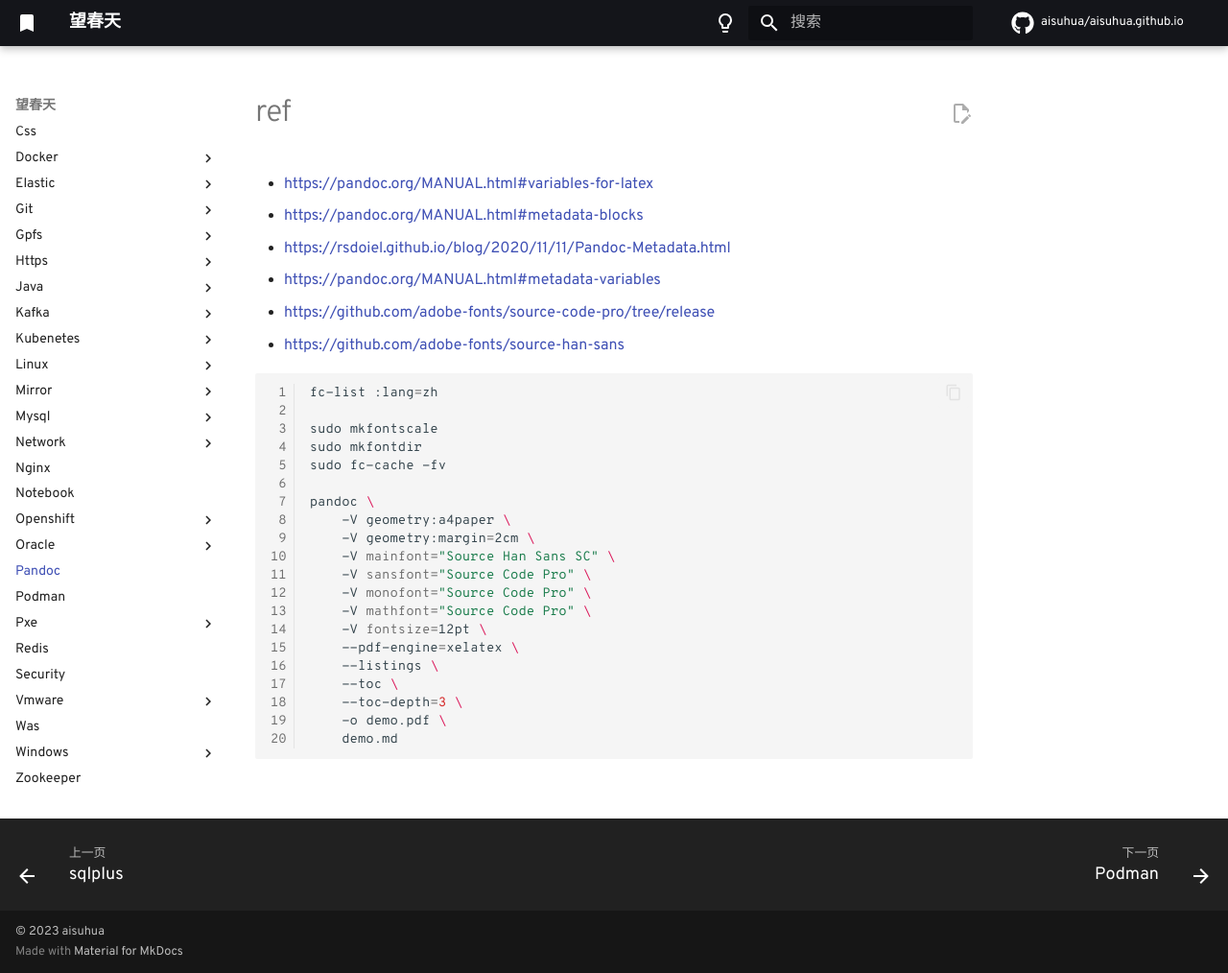
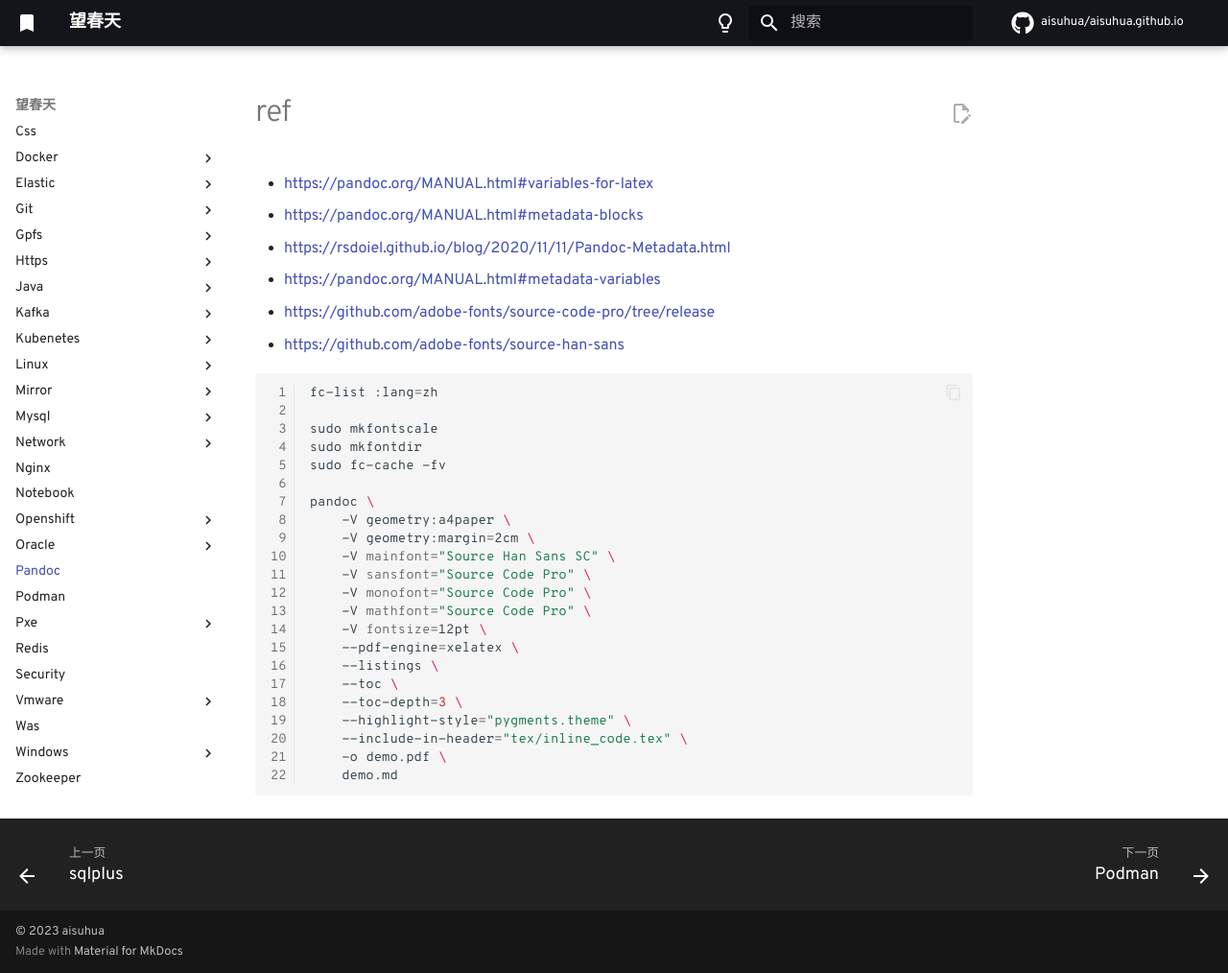
Before and after one commit to aisuhua/aisuhua.github.io, an MkDocs documentation site: the page built from docs/pandoc/README.md, in a window 1280 px wide and 1014 px high. Shown: the whole window at 96% size. Built offline with MkDocs 1.6.1 and Material for MkDocs 9.7.7, drawn with Linux system fonts in a browser that asks for light colours; comment, search, counter and statistics services are not loaded.

Commit message:
README.md

````diff
--- a/docs/pandoc/README.md
+++ b/docs/pandoc/README.md
@@ -26,6 +26,8 @@ pandoc \
     --listings \
     --toc \
     --toc-depth=3 \
+    --highlight-style="pygments.theme" \
+    --include-in-header="tex/inline_code.tex" \
     -o demo.pdf \
     demo.md
 ```
````
